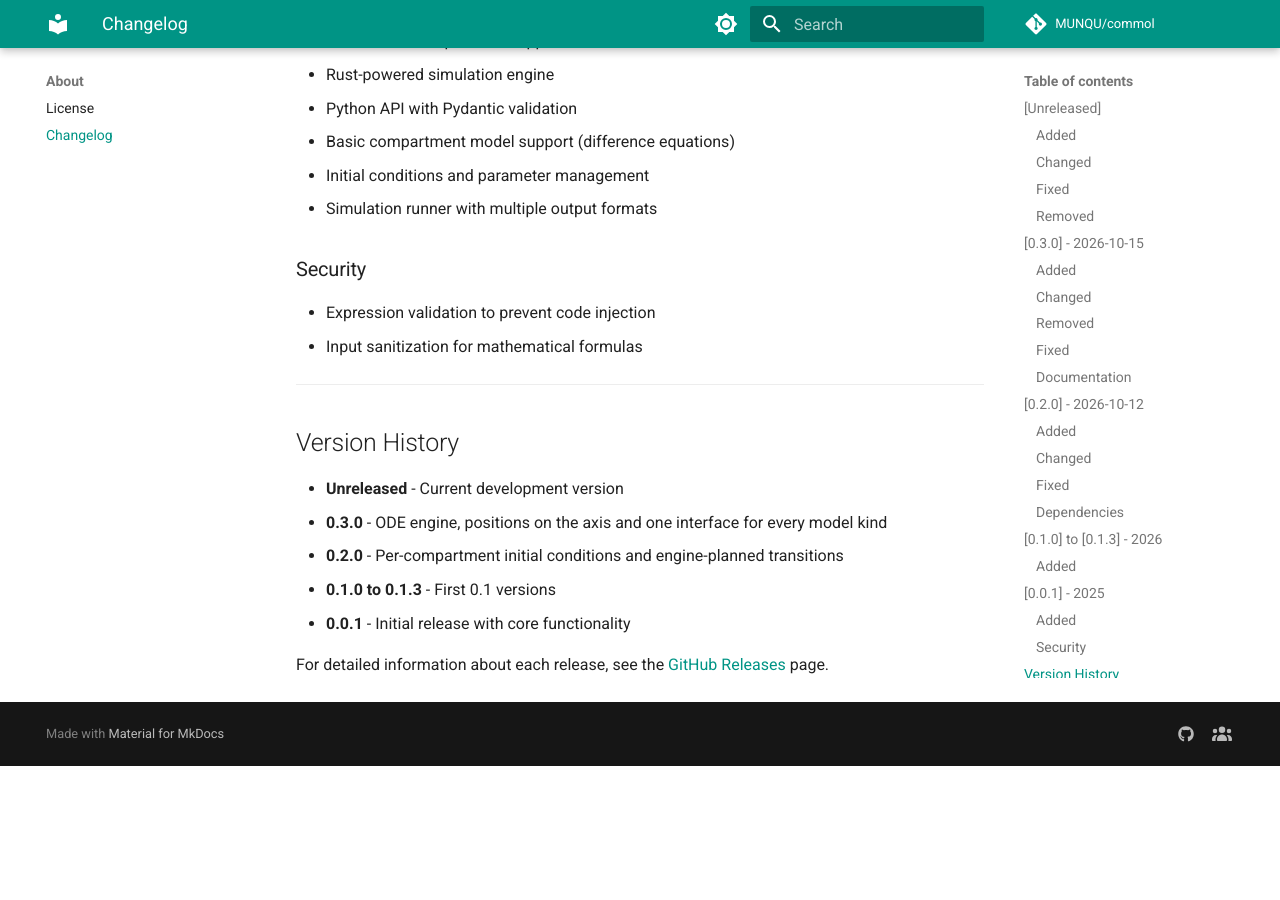
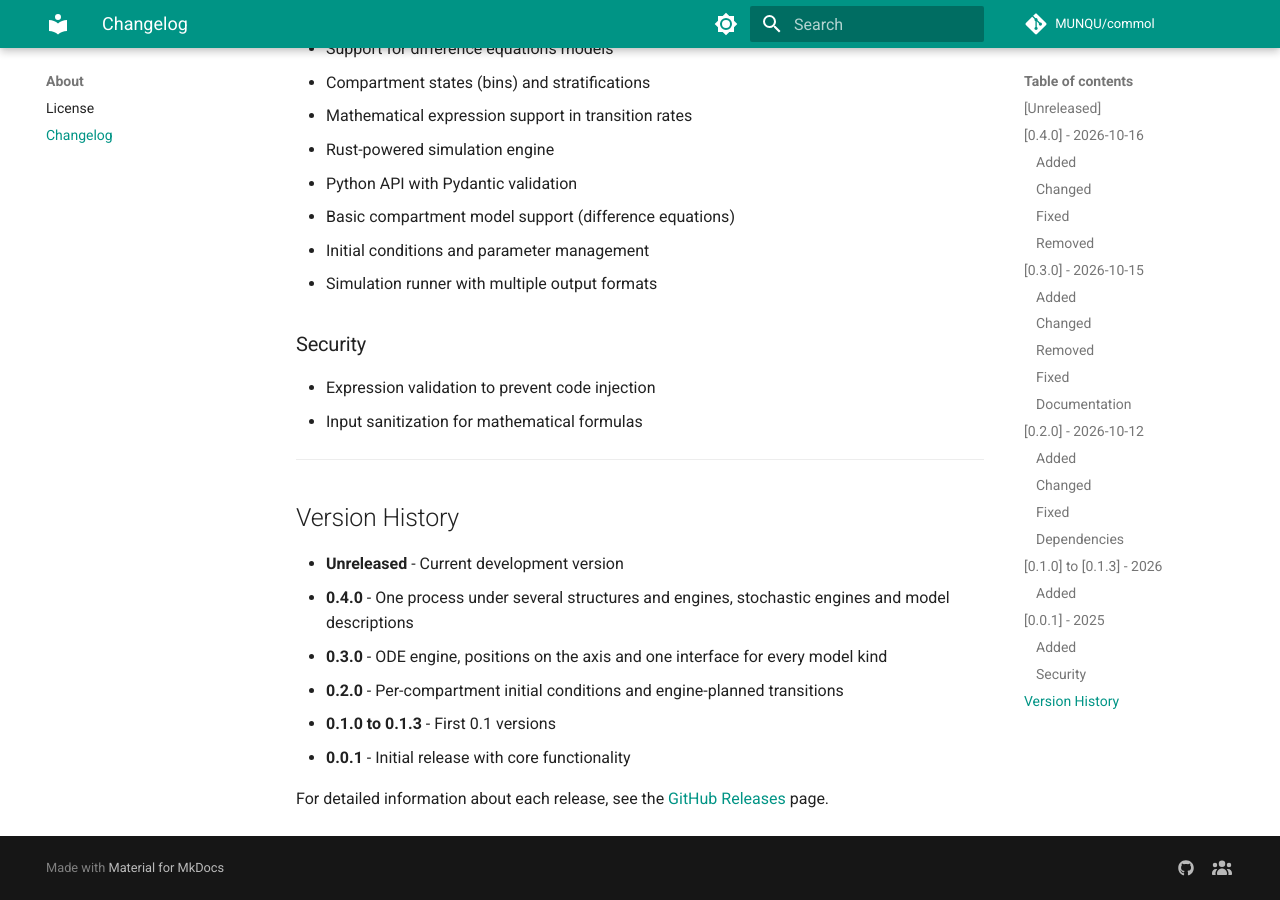
Before and after one commit to MUNQU/commol, an MkDocs documentation site: the page built from docs/about/changelog.md, in a window 1280 px wide and 900 px high, scrolled down 18139 px. Built offline with MkDocs 1.6.1 and Material for MkDocs 9.7.7, drawn with Linux system fonts in a browser that asks for light colours; comment, search, counter and statistics services are not loaded; the version menu is left out; before the commit the page ends 18905 px from its top, so only the background shows below that.

Commit message:
docs(changelog): release 0.4.0

```diff
--- a/docs/about/changelog.md
+++ b/docs/about/changelog.md
@@ -8,6 +8,8 @@ The format is based on [Keep a Changelog](https://keepachangelog.com/en/1.0.0/),
 and this project adheres to [Semantic Versioning](https://semver.org/spec/v2.0.0.html).
 
 ## [Unreleased]
+
+## [0.4.0] - 2026-10-16
 
 ### Added
 
@@ -648,6 +650,7 @@ the details of these versions.
 ## Version History
 
 - **Unreleased** - Current development version
+- **0.4.0** - One process under several structures and engines, stochastic engines and model descriptions
 - **0.3.0** - ODE engine, positions on the axis and one interface for every model kind
 - **0.2.0** - Per-compartment initial conditions and engine-planned transitions
 - **0.1.0 to 0.1.3** - First 0.1 versions
```
Also changed, not shown: odd/execution-order.md (+1 -1 lines).
